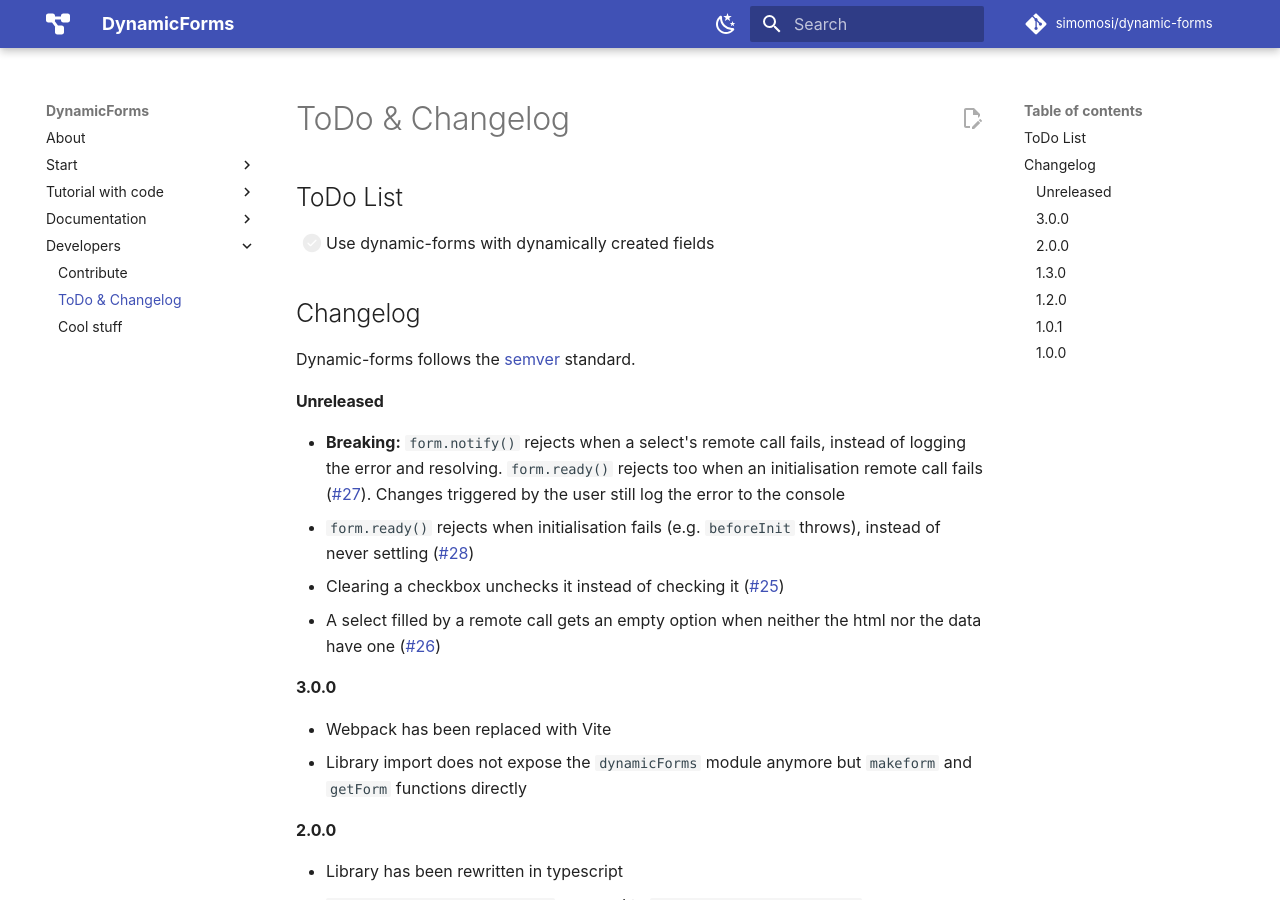
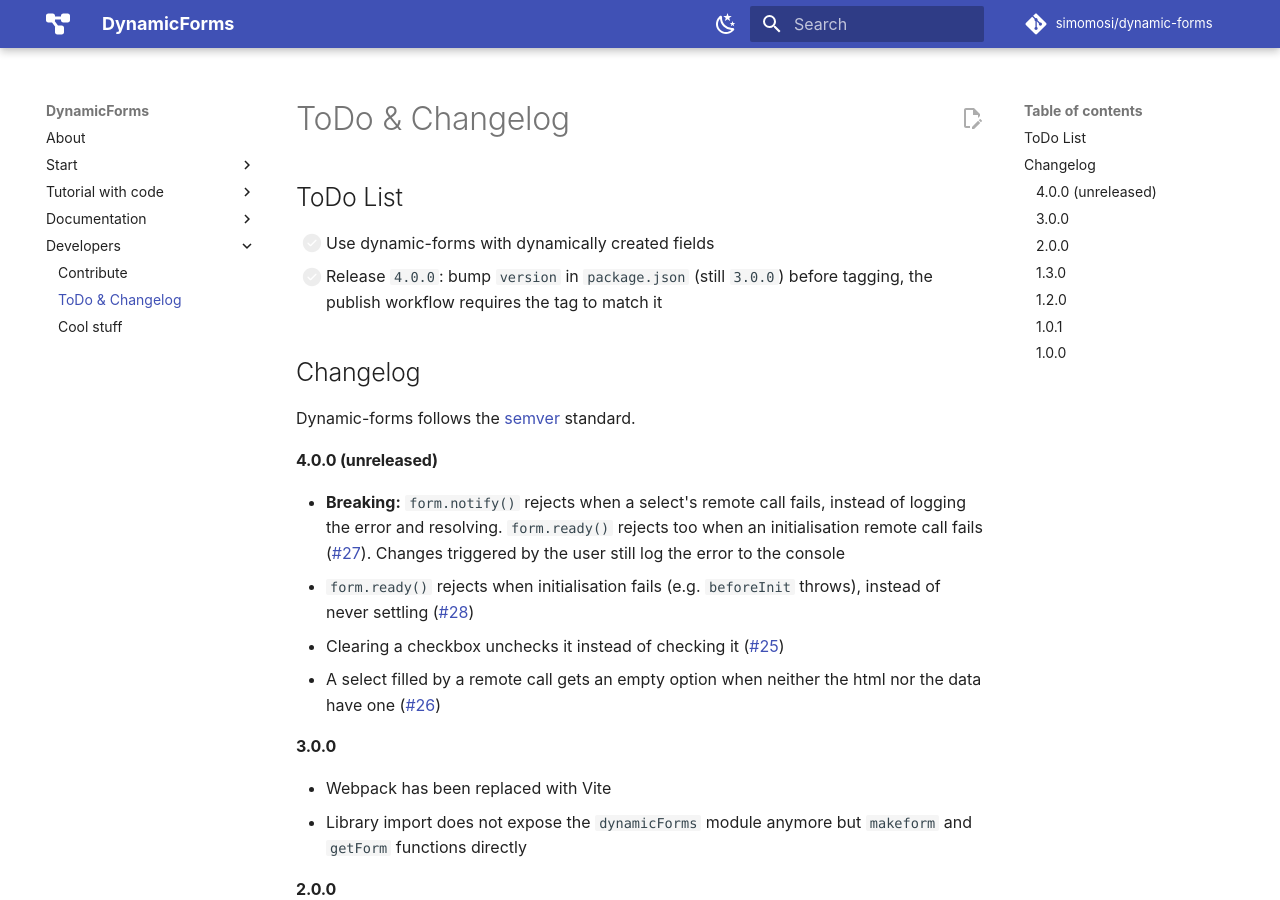
Before and after one commit to simomosi/dynamic-forms, an MkDocs documentation site: the page built from docs/dev/todo_changelog.md, in a window 1280 px wide and 900 px high. Built offline with MkDocs 1.6.1 and Material for MkDocs 9.7.7, drawn with Linux system fonts in a browser that asks for light colours; comment, search, counter and statistics services are not loaded.

Commit message:
Track the 4.0.0 release in the changelog
The notify()/ready() rejection (#27, #28) is a breaking change, so the next
release must be 4.0.0 and package.json must be bumped before tagging.

Co-Authored-By: Claude Opus 5.5 <noreply@anthropic.com>

```diff
--- a/docs/dev/todo_changelog.md
+++ b/docs/dev/todo_changelog.md
@@ -1,11 +1,12 @@
 ## ToDo List
 
 - [ ] Use dynamic-forms with dynamically created fields
+- [ ] Release `4.0.0`: bump `version` in `package.json` (still `3.0.0`) before tagging, the publish workflow requires the tag to match it
 
 ## Changelog
 Dynamic-forms follows the [semver](https://semver.org) standard.
 
-#### Unreleased
+#### 4.0.0 (unreleased)
 
 - **Breaking:** `form.notify()` rejects when a select's remote call fails, instead of logging the error and resolving. `form.ready()` rejects too when an initialisation remote call fails ([#27](https://github.com/simomosi/dynamic-forms/issues/27)). Changes triggered by the user still log the error to the console
 - `form.ready()` rejects when initialisation fails (e.g. `beforeInit` throws), instead of never settling ([#28](https://github.com/simomosi/dynamic-forms/issues/28))
```
